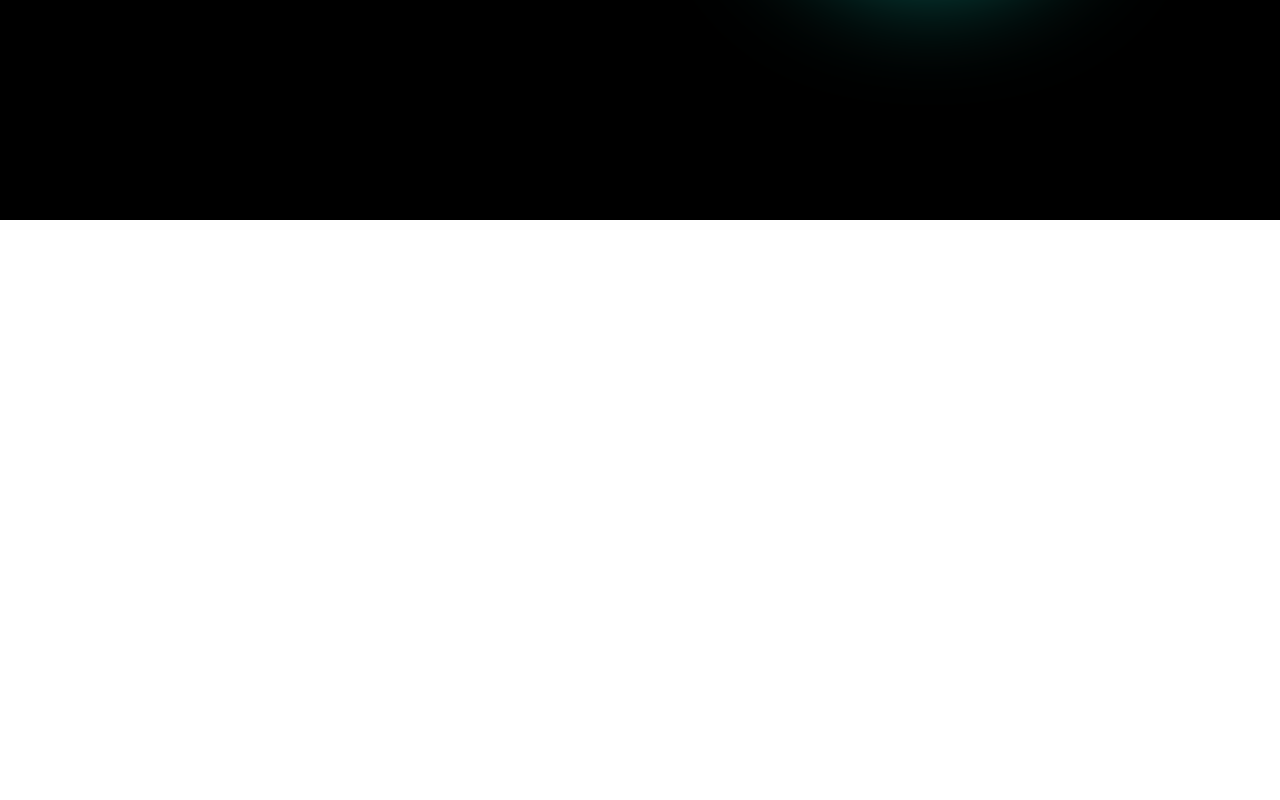
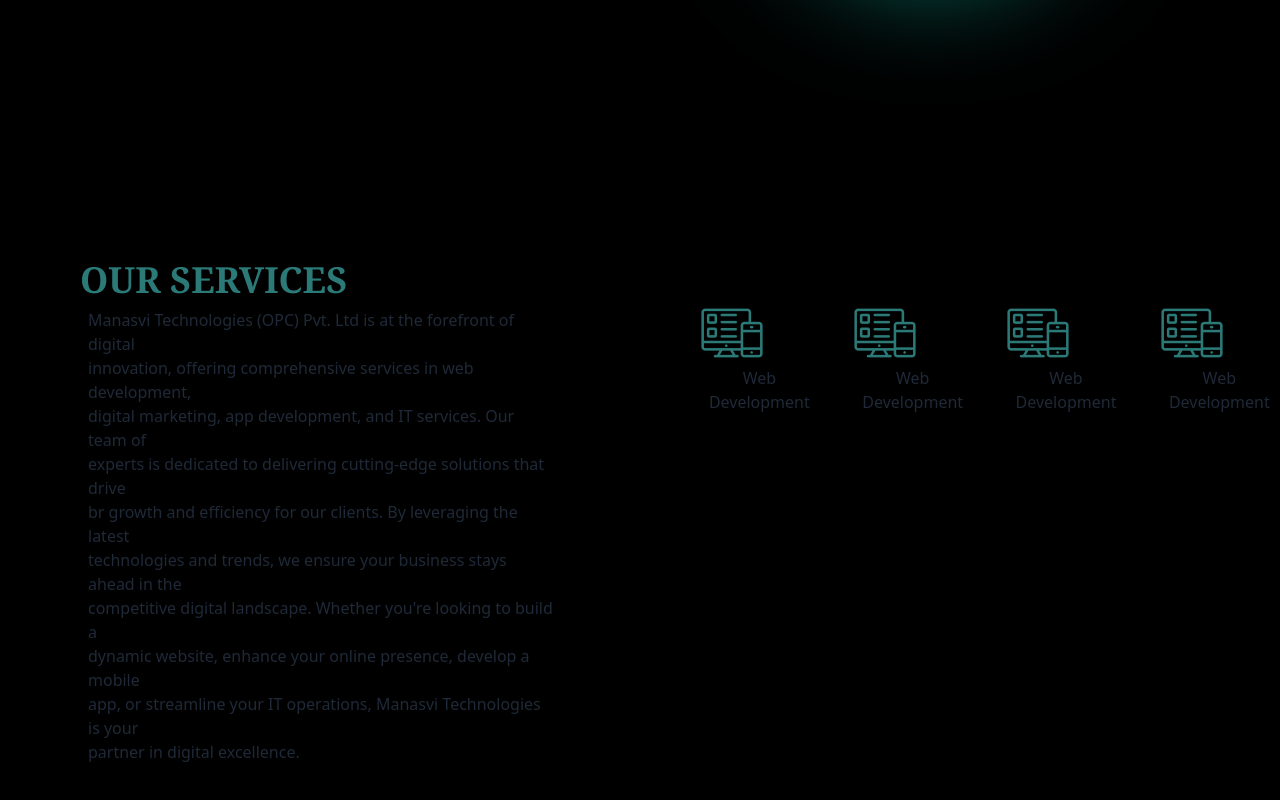
Before and after one commit to shrivasprashant/manasvi-portfolio, a React (Vite) app: page / in a window 1280 px wide. Shown: the part 708-1508 px from the top of the page. Before the commit the page ends 928 px from the top, so only its background shows below. Built offline with nearby package versions, Linux system fonts and the light colour scheme.

Commit message:
changes
new

```diff
--- a/src/App.jsx
+++ b/src/App.jsx
@@ -1,12 +1,14 @@
 import React from 'react'
 import Nav from './components/Nav'
 import First from './components/First'
+import Services from './components/Services'
 
 const App = () => {
   return (
     <div className='bg-black w-full  '>
       <Nav />
       <First />
+     <Services />
     </div>
   )
 }
```
